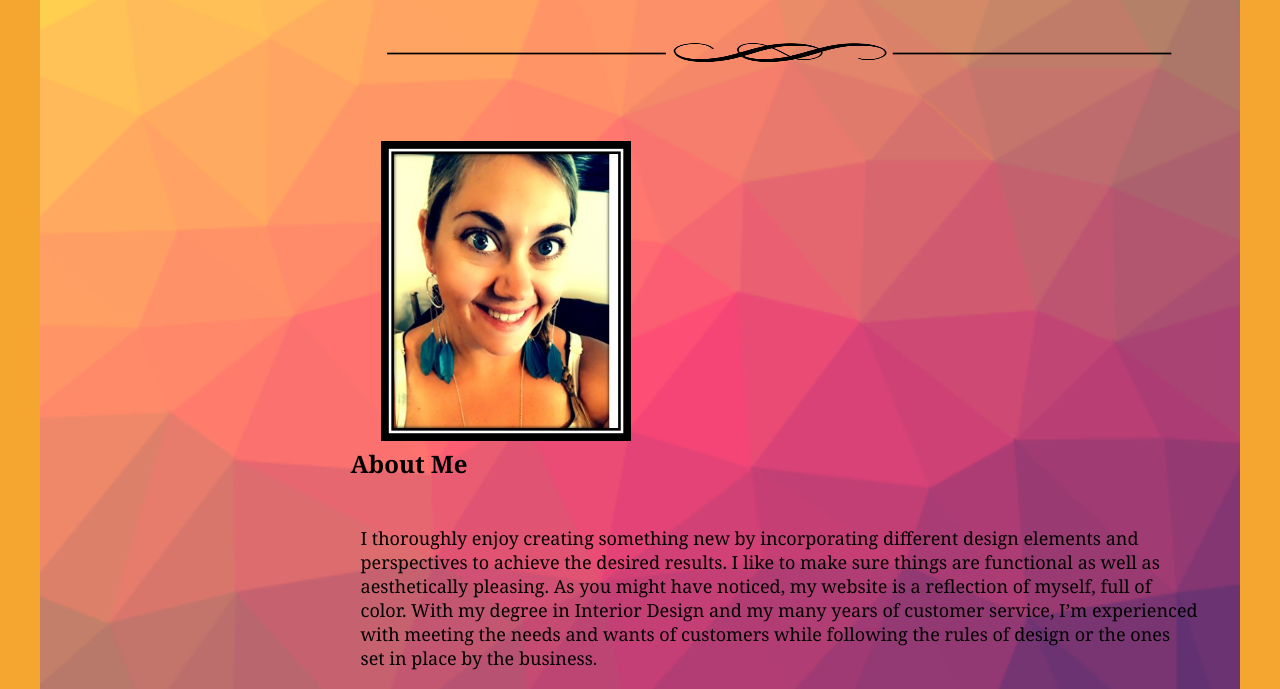
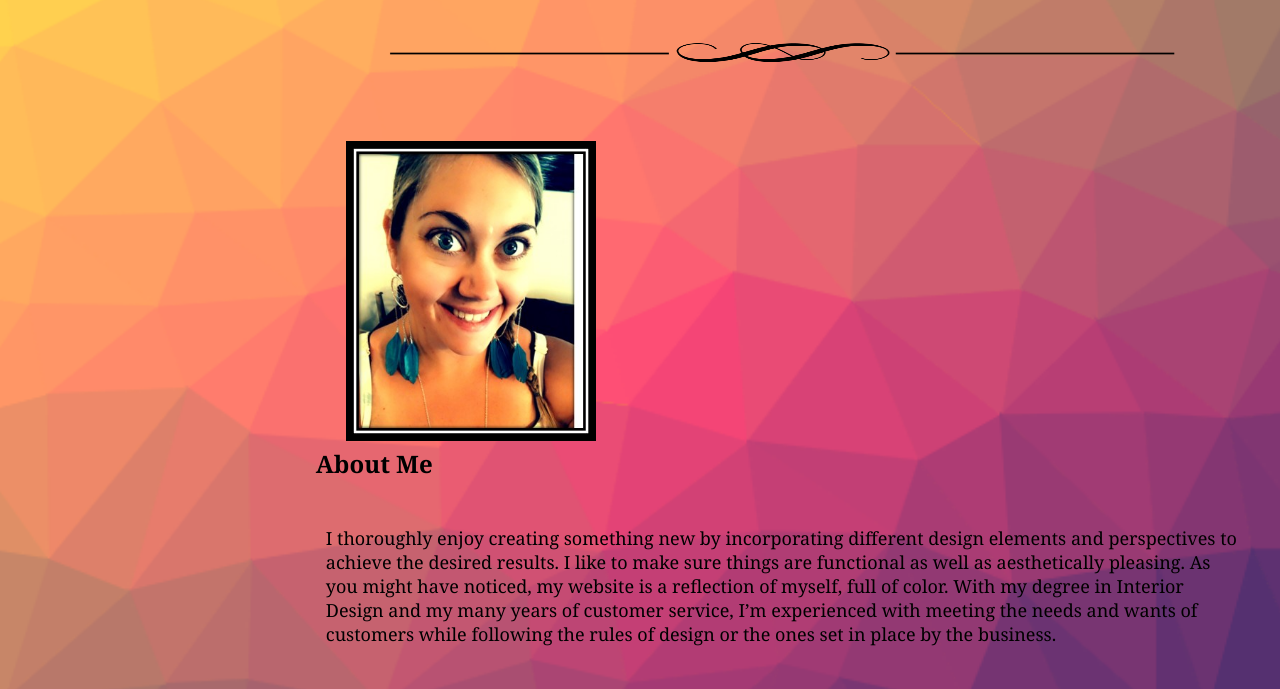
Before and after one commit to cprice95/cprice95.github.io, a plain HTML site: page index.html in a window 1280 px wide. Shown: the part 233-922 px from the top of the page. Drawn offline with Linux system fonts and the light colour scheme.

Commit message:
removal of change

```diff
--- a/styles.css
+++ b/styles.css
@@ -6,9 +6,6 @@ html, body {
     height: 100%;
 }
 body {
-    width: 100%;
-    max-width: 1200px;
-    margin: 0 auto;
     font-family: 'Lucida Sans', 'Lucida Sans Regular', 'Lucida Grande', 'Lucida Sans Unicode', Geneva, Verdana, sans-serif;
     background-color: rgb(245, 166, 48);
 }
```
